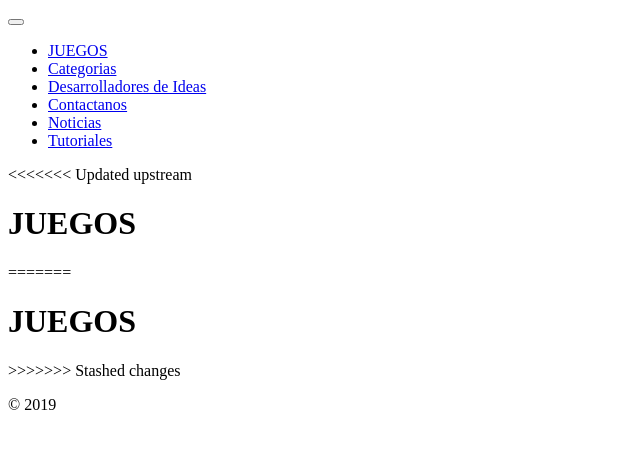
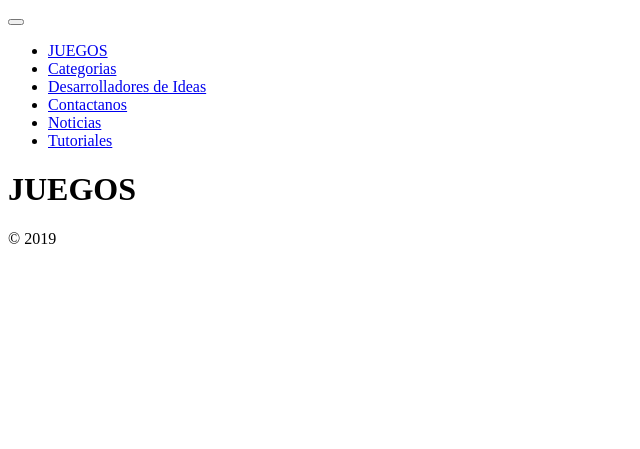
Before and after one commit to MicolPA/games, a Yii app: template frontend/views/games/index.php in a window 1280 px wide. Shown: the top 449 px of the page, without its empty margins (0-640 px from the left). Run offline with PHP 8.4 and a stand-in for Yii, Linux system fonts and the light colour scheme; the template is opened without the code that fills it, so the values that code supplies are empty; some libraries are stand-ins or nearby versions.

Commit message:
Games Fixed

```diff
--- a/frontend/views/games/index.php
+++ b/frontend/views/games/index.php
@@ -9,9 +9,6 @@ $this->params['breadcrumbs'][] = $this->title;
 ?>
 <div class="games-index">
 
-<<<<<<< Updated upstream
-    <h1 class="title display-3"><span class="text-primary font-weight-bold"><?= Html::encode($this->title) ?></span> <?php echo $category?strtoupper($category->name):'' ?></h1>
-=======
     <h1 class="title display-3"><span class="text-primary font-weight-bold"><?= Html::encode($this->title) ?> <?php
             if (isset($_GET['id'])) {
                 $id = $_GET['id'];
@@ -20,7 +17,6 @@ $this->params['breadcrumbs'][] = $this->title;
                 }
             }
      ?></span> </h1>
->>>>>>> Stashed changes
 
     <div class="row mt-5">
         <?php foreach ($model as $m): ?>
```
